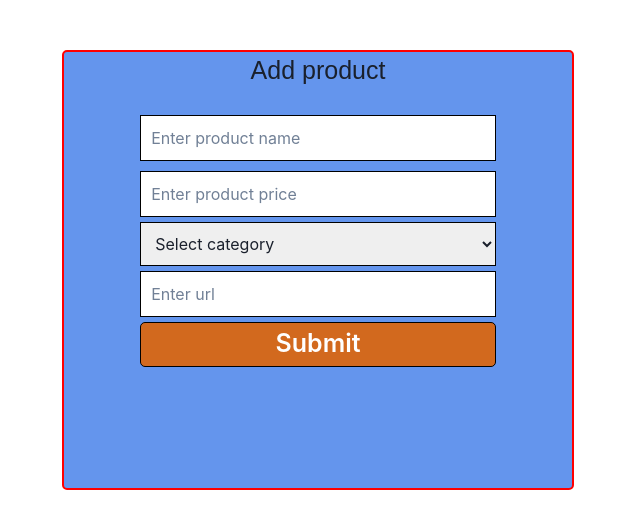
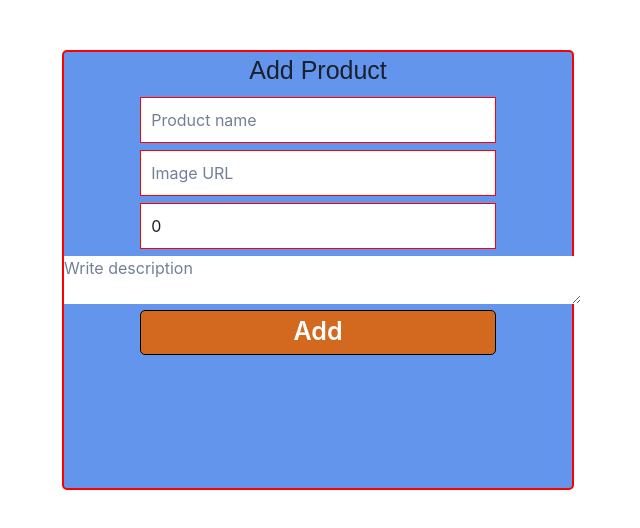
Before and after one commit to alalUDDIN123/numero-lake-2989, a React (Create React App) app: page /admin/addProduct in a window 1280 px wide. Shown: the top 528 px of the page, without its empty margins (322-962 px from the left). Built offline with nearby package versions, Linux system fonts and the light colour scheme.

Commit message:
deleteeditsucccess

```diff
--- a/db.json
+++ b/db.json
@@ -1,79 +1,32 @@
 {
-    "products":[
+  "products": [
     {
-            "id":1,
-            "title":"First product",
-            "image":"https://apollo-singapore.akamaized.net/v1/files/xkum509odcjd-IN/image;s=300x600;q=60",
-            "price":150
+      "id": 2,
+      "title": "Updated product 1",
+      "image": "https://thumbs.dreamstime.com/b/rainbow-love-heart-background-red-wood-60045149.jpg",
+      "price": "343"
+    }
+  ],
+  "Users": [
+    {
+      "name": "user1",
+      "email": "user1@gmail.com",
+      "avator": "https://encrypted-tbn0.gstatic.com/images?q=tbn:ANd9GcTHfd3PPulVSp4ZbuBFNkePoUR_fLJQe474Ag&usqp=CAU"
     },
     {
-            "id":2,
-            "title":"First product",
-            "image":"https://apollo-singapore.akamaized.net/v1/files/xkum509odcjd-IN/image;s=300x600;q=60",
-            "price":150
+      "name": "user2",
+      "email": "user2@gmail.com",
+      "avator": "https://encrypted-tbn0.gstatic.com/images?q=tbn:ANd9GcTHfd3PPulVSp4ZbuBFNkePoUR_fLJQe474Ag&usqp=CAU"
     },
     {
-            "id":3,
-            "title":"First product",
-            "image":"https://apollo-singapore.akamaized.net/v1/files/xkum509odcjd-IN/image;s=300x600;q=60",
-            "price":150
+      "name": "user3",
+      "email": "user3@gmail.com",
+      "avator": "https://encrypted-tbn0.gstatic.com/images?q=tbn:ANd9GcTHfd3PPulVSp4ZbuBFNkePoUR_fLJQe474Ag&usqp=CAU"
     },
     {
-            "id":4,
-            "title":"First product",
-            "image":"https://apollo-singapore.akamaized.net/v1/files/xkum509odcjd-IN/image;s=300x600;q=60",
-            "price":150
-        },
-        {
-            "id":5,
-            "title":"First product",
-            "image":"https://apollo-singapore.akamaized.net/v1/files/xkum509odcjd-IN/image;s=300x600;q=60",
-            "price":150
-        },
-        {
-            "id":6,
-            "title":"First product",
-            "image":"https://apollo-singapore.akamaized.net/v1/files/xkum509odcjd-IN/image;s=300x600;q=60",
-            "price":150
-        },
-        {
-            "id":7,
-            "title":"First product",
-            "image":"https://apollo-singapore.akamaized.net/v1/files/xkum509odcjd-IN/image;s=300x600;q=60",
-            "price":150
-        },
-        {
-            "id":8,
-            "title":"First product",
-            "image":"https://apollo-singapore.akamaized.net/v1/files/xkum509odcjd-IN/image;s=300x600;q=60",
-            "price":150
-        }
-
-    ],
-    "Users":[
-        {
-            "name":"user1",
-            "email":"user1@gmail.com",
-            "avator":"https://encrypted-tbn0.gstatic.com/images?q=tbn:ANd9GcTHfd3PPulVSp4ZbuBFNkePoUR_fLJQe474Ag&usqp=CAU"
-
-         },
-         {
-             "name":"user2",
-             "email":"user2@gmail.com",
-             "avator":"https://encrypted-tbn0.gstatic.com/images?q=tbn:ANd9GcTHfd3PPulVSp4ZbuBFNkePoUR_fLJQe474Ag&usqp=CAU"
-
-          },
-          {
-             "name":"user3",
-             "email":"user3@gmail.com",
-             "avator":"https://encrypted-tbn0.gstatic.com/images?q=tbn:ANd9GcTHfd3PPulVSp4ZbuBFNkePoUR_fLJQe474Ag&usqp=CAU"
-
-          },
-          {
-             "name":"user4",
-             "email":"user4@gmail.com",
-             "avator":"https://encrypted-tbn0.gstatic.com/images?q=tbn:ANd9GcTHfd3PPulVSp4ZbuBFNkePoUR_fLJQe474Ag&usqp=CAU"
-
+      "name": "user4",
+      "email": "user4@gmail.com",
+      "avator": "https://encrypted-tbn0.gstatic.com/images?q=tbn:ANd9GcTHfd3PPulVSp4ZbuBFNkePoUR_fLJQe474Ag&usqp=CAU"
     }
   ]
 }
--- a/src/Componets/AllRoutes.js
+++ b/src/Componets/AllRoutes.js
@@ -17,7 +17,7 @@ function AllRoutes() {
       <Route path="/preview" element={<Preview/>} ></Route>
       <Route path="/admin" element={<Admin />} ></Route>
       <Route path="/admin/addProduct" element={<AddProductForm/>} ></Route>
-      <Route path="/admin/Product/edit:id" element={<EditProduct/>} ></Route>
+      <Route path="/admin/Product/edit/:id" element={<EditProduct/>} ></Route>
       <Route path="/admin/contact" element={<Contact/>} ></Route>
       <Route path="/admin/users" element={<Users/>} ></Route>
 
--- a/src/Pages/Admin/AddProductForm.js
+++ b/src/Pages/Admin/AddProductForm.js
@@ -1,28 +1,74 @@
-import React from 'react'
+import React, { useState } from 'react'
+import { useDispatch } from 'react-redux'
+import { useNavigate } from 'react-router-dom'
+import { addproducts } from '../../Redux/actions'
 import style from "../../styles/Admin/addForm.module.css"
+
+const Initial = {
+  title: "",
+  image: "",
+  price: 0,
+
+}
+
+
 function AddProductForm() {
+  const [addProduct, setaddProduct] = useState(Initial)
+  const navigate = useNavigate()
+
+  const dispatch = useDispatch()
+
+  const handleInput = (e) => {
+    const { name, value } = e.target
+    setaddProduct({ ...addProduct, [name]: value })
+  }
+  const handleAddProduct = () => {
+    dispatch(addproducts(addProduct)).then(() => {
+      navigate("/admin")
+    })
+  }
+
+
   return (
     <>
       <div className={style.container}>
-      <h1>Add product</h1>
-      <form action="">
+        <h1>Add Product</h1>
+        <div>
+          <div>
+            <input
+              type="text"
+              placeholder="Product name"
+              value={addProduct.title}
+              name="title"
+              onChange={handleInput}
+            />
+          </div>
 
-          <input type="text" placeholder='Enter product name' /> <br />
+          <div>
+             <input
+              type="url"
+              placeholder="Image URL"
+              value={addProduct.image}
+              name="image"
+              onChange={handleInput}
+            />
+          </div>
 
-          <input type="Number" placeholder='Enter product price' /> <br />
+          <div>
+         <input type="number"
+              value={addProduct.price}
+              name="price" onChange={handleInput} />
+          </div>
 
-          <select name="" >
-            <option value="">Select category</option>
-            <option value="car">car</option>
-            <option value="car">car</option>
-            <option value="car">car</option>
-            <option value="car">car</option>
-          </select> <br />
-          <input type="url" placeholder='Enter url' /> <br />
-          <button type="submit" value="Submit" className={style.btn}>Submit </button>
-        </form>
-
-
+          <div>
+            <textarea name="" cols="49" rows="2"
+            placeholder='Write description'
+             ></textarea>
+          </div>
+          <div>
+            <button onClick={handleAddProduct} className={style.btn} >Add</button>
+          </div>
+        </div>
       </div>
     </>
 
--- a/src/Pages/Admin/Admin.js
+++ b/src/Pages/Admin/Admin.js
@@ -1,4 +1,4 @@
-import React, { useEffect, useState } from 'react'
+import React, { useEffect} from 'react'
 import styles from "../../styles/Admin/Main.module.css"
 import sidebar from "../../styles/Admin/sidebar.module.css"
 import Top from './Top'
@@ -77,6 +77,7 @@ function Admin() {
         {data && data.map((item, index) => (
           <Right
             index={index + 1}
+            id={item.id}
             key={item.id}
             title={item.title}
             image={item.image}
--- a/src/Pages/Admin/EditProduct.js
+++ b/src/Pages/Admin/EditProduct.js
@@ -1,10 +1,56 @@
-import React from 'react'
+import React, { useEffect, useState } from 'react'
+import { useDispatch, useSelector } from 'react-redux'
+import { useNavigate, useParams } from 'react-router-dom'
+import { getProducts, Updateproducts } from '../../Redux/actions'
+import style from "../../styles/Admin/addForm.module.css"
 
 function EditProduct() {
+
+  const data= useSelector(store=>store.data)
+  const {id}=useParams()
+  const [currentData,setCurrentData]= useState({title:"",image:"",price:0})
+  const dispatch= useDispatch()
+  const navigate= useNavigate()
+  useEffect(()=>{
+    if(data.length===0){
+      dispatch(getProducts())
+    }
+  },[data.length,dispatch])
+
+  useEffect(()=>{
+  const singleProduct= data.find((item)=>item.id===Number(id))
+  singleProduct && setCurrentData(singleProduct)
+
+  },[id,data])
+
+const handleSubmit=(e)=>{
+  e.preventDefault()
+  dispatch(Updateproducts(id,currentData)).then(() => {
+    navigate("/admin")
+  })
+}
+
+
   return (
-    <div>
-      <h1>Edit Product</h1>
+    <>
+    <div className={style.container}>
+    <h1>Edit product</h1>
+    <form onSubmit={handleSubmit}>
+
+        <input type="text" value={currentData.title}
+        onChange={(e)=>setCurrentData({...currentData,title:e.target.value})}/> <br />
+
+        <input type="Number" value={currentData.price}
+          onChange={(e)=> setCurrentData({...currentData,price:e.target.value})} /> <br />
+        <input type="url" value={currentData.image}
+           onChange={(e)=>setCurrentData({...currentData,image:e.target.value})} /> <br />
+        <button type="submit" value="Submit" className={style.btn}>Update </button>
+      </form>
+
+
     </div>
+  </>
+
   )
 }
 
--- a/src/Redux/actions.js
+++ b/src/Redux/actions.js
@@ -55,7 +55,7 @@ export const Updateproducts = (id, payload) => async (dispatch) => {
 export const DeleteProduct= (id) => async (dispatch) => {
     dispatch({ type: Delete_Product_Request })
     try {
-        let data = await axios.delete(`http://localhost:${process.env.REACT_APP_JSON_SERVER_PORT}/tasks/${id}`)
+        let data = await axios.delete(`http://localhost:${process.env.REACT_APP_JSON_SERVER_PORT}/products/${id}`)
         dispatch({ type: Delete_Product_Success, payload: data.data })
     } catch (error) {
         dispatch({ type: Delete_Product_Failure })
--- a/src/styles/Admin/addForm.module.css
+++ b/src/styles/Admin/addForm.module.css
@@ -11,7 +11,38 @@
     text-align: center;
     font-size: 25px;
     font-family: sans-serif;
+
 }
+.container>div>div:first-child{
+    width: 70%;
+    border: 1px solid red;
+    margin: 7px auto;
+}
+.container>div>div:first-child>input{
+    width: 100%;
+    padding: 10px;
+}
+
+.container>div>div:nth-child(2){
+    width: 70%;
+    border: 1px solid red;
+    margin: 7px auto;
+}
+.container>div>div:nth-child(2)>input{
+    width: 100%;
+    padding: 10px;
+}
+
+.container>div>div:nth-child(3){
+    width: 70%;
+    border: 1px solid red;
+    margin: 7px auto;
+}
+.container>div>div:nth-child(3)>input{
+    width: 100%;
+    padding: 10px;
+}
+
 form{
     margin-top: 20px;
 }
@@ -21,12 +52,6 @@ form>input{
     margin: 5px;
     border: 1px solid black;
 }
-form>select{
-    width: 70%;
-    padding: 10px;
-    border: 1px solid black;
-}
-
 .btn{
     width: 70%;
     height: 45px;
```
Also changed, not shown: src/Pages/Admin/Right.js (+17 -20 lines), src/Pages/Admin/ViewModal.js (added, +41 -0 lines). Lines whose indentation alone changed are shown as unchanged.
